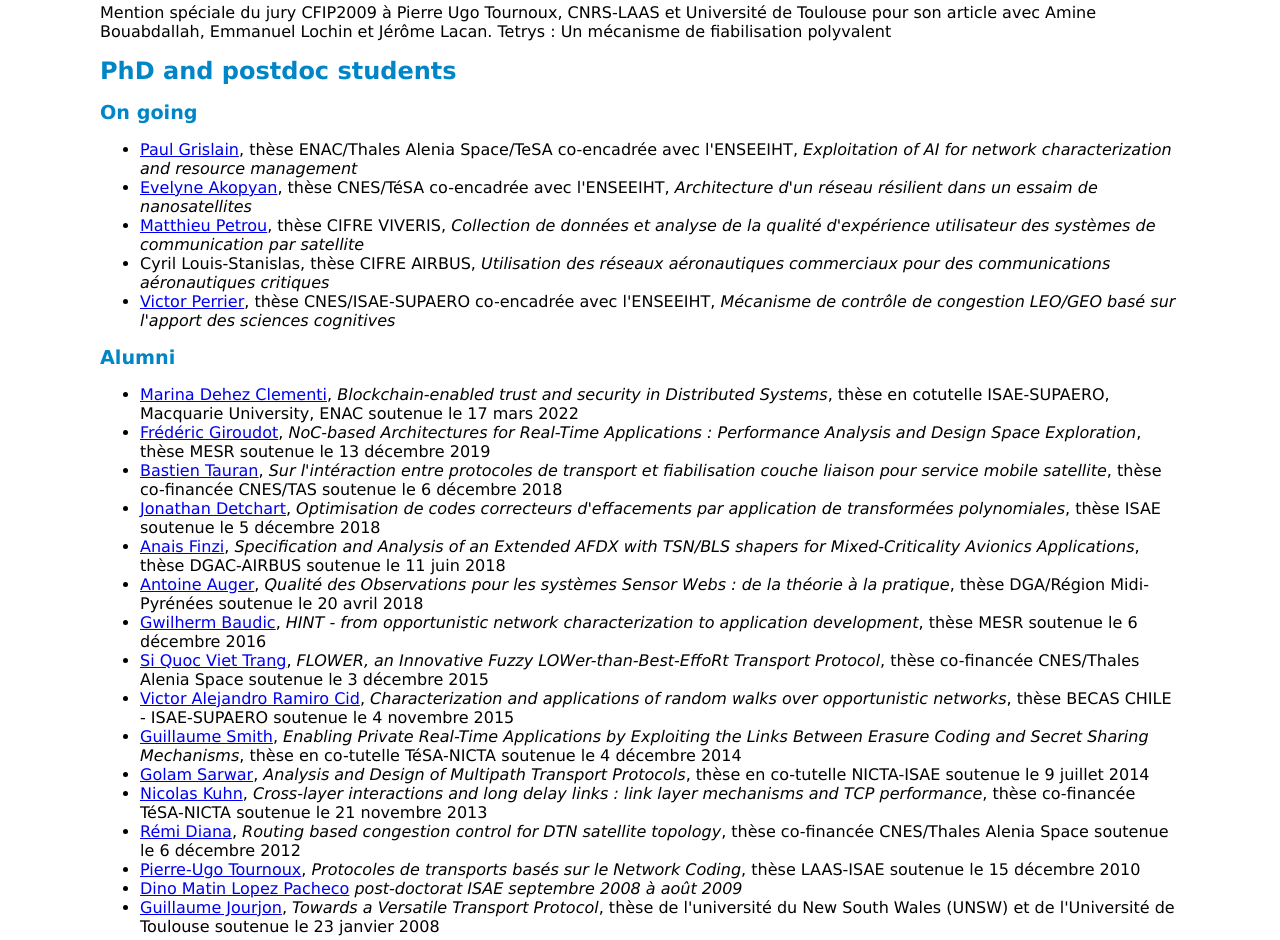
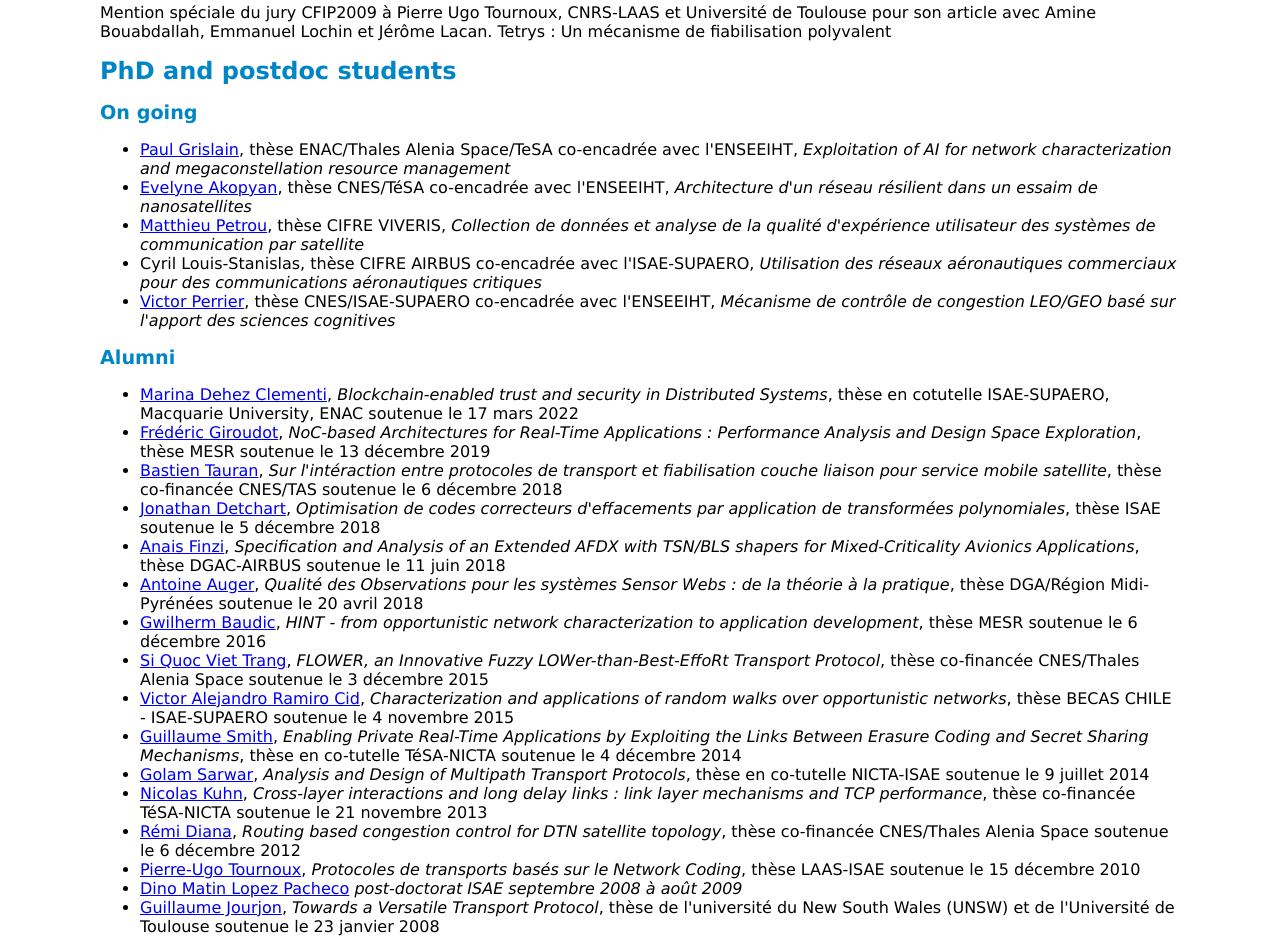
Before and after one commit to elochin/elochin.github.io, a plain HTML site: page index.html in a window 1280 px wide. Shown: the part 1175-2115 px from the top of the page. Drawn offline with Linux system fonts and the light colour scheme.

Commit message:
Update index.html

```diff
--- a/index.html
+++ b/index.html
@@ -82,10 +82,10 @@ This <a href="software.html">webpage</a> provides source codes, scripts and data
 
 <h2>On going</h2>
 <ul>
-<li><a href="https://www.linkedin.com/in/paul-grislain-1430191a2/?originalSubdomain=fr">Paul Grislain</a>, thèse ENAC/Thales Alenia Space/TeSA co-encadrée avec l'ENSEEIHT, <em>Exploitation of AI for network characterization and resource management</em></li>
+<li><a href="https://www.linkedin.com/in/paul-grislain-1430191a2/?originalSubdomain=fr">Paul Grislain</a>, thèse ENAC/Thales Alenia Space/TeSA co-encadrée avec l'ENSEEIHT, <em>Exploitation of AI for network characterization and megaconstellation resource management</em></li>
 <li><a href="https://www.linkedin.com/in/evelyne-akopyan-788934125/?originalSubdomain=fr">Evelyne Akopyan</a>, thèse CNES/TéSA co-encadrée avec l'ENSEEIHT, <em>Architecture d'un réseau résilient dans un essaim de nanosatellites</em></li>
 <li><a href="https://www.linkedin.com/in/matthieu-petrou-17422570/">Matthieu Petrou</a>, thèse CIFRE VIVERIS, <em>Collection de données et analyse de la qualité d'expérience utilisateur des systèmes de communication par satellite</em></li>
-<li>Cyril Louis-Stanislas, thèse CIFRE AIRBUS, <em>Utilisation des réseaux aéronautiques commerciaux pour des communications aéronautiques critiques</em></li>
+<li>Cyril Louis-Stanislas, thèse CIFRE AIRBUS co-encadrée avec l'ISAE-SUPAERO, <em>Utilisation des réseaux aéronautiques commerciaux pour des communications aéronautiques critiques</em></li>
 <li><a href="https://deepai.org/profile/victor-perrier">Victor Perrier</a>, thèse CNES/ISAE-SUPAERO co-encadrée avec l'ENSEEIHT, <em>Mécanisme de contrôle de congestion LEO/GEO basé sur l'apport des sciences cognitives</em></li>
 </ul>
 
```
